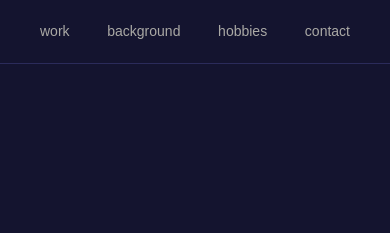
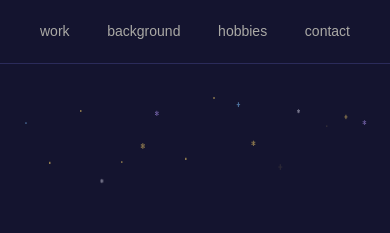
Before and after one commit to aavillatoro/adrian-villatoro, a Next.js app: page / in a window 390 px wide. Shown: the top 233 px of the page. Built offline with nearby package versions, Linux system fonts and the light colour scheme.

Commit message:
star rework and mobile fixes

```diff
--- a/src/app/globals.css
+++ b/src/app/globals.css
@@ -48,15 +48,18 @@ body {
 .star {
   position: absolute;
   line-height: 1;
-  animation: star-twinkle 7s ease-in-out infinite;
+  opacity: 0.55;
+  animation: star-twinkle 5s ease-in-out infinite;
 }
 .star-yellow { color: var(--star-yellow); }
 .star-white { color: var(--star-white); }
 .star-purple { color: var(--star-purple); }
 .star-blue { color: var(--star-blue); }
+/* lit most of the cycle with one quick dip - the dark stretch is 16% of the
+   duration, so a star is back on well under a second after going out */
 @keyframes star-twinkle {
-  0%, 100% { opacity: 0.22; }
-  50% { opacity: 0.55; }
+  0%, 42%, 58%, 100% { opacity: 0.55; }
+  50% { opacity: 0.08; }
 }
 @media (prefers-reduced-motion: reduce) {
   .star { animation: none; opacity: 0.35; }
@@ -245,7 +248,9 @@ h2 { font-size: 28px; line-height: 1.25; font-weight: 500; letter-spacing: -0.02
   .intro .hero-name { margin-bottom: 16px; }
   .intro .intro-actions { margin-top: 20px; }
   .project-list, .background-grid { grid-template-columns: 1fr; gap: 32px; }
-  .hobbies-content { grid-template-columns: 1fr; gap: clamp(12px, 3svh, 28px); text-align: center; }
+  .hobbies-content { grid-template-columns: 1fr; gap: clamp(12px, 3svh, 28px); }
+  /* logos stay centred via flex; only the paragraph reads better ranged left */
+  .hobbies-text { text-align: left; max-width: 34rem; margin-inline: auto; }
   .hobbies-logos { --logo-height: min(100px, 14svh); gap: 24px; }
   .section-title { margin-bottom: 32px; }
   h2 { font-size: 26px; }
--- a/src/app/page.tsx
+++ b/src/app/page.tsx
@@ -31,41 +31,69 @@ const projects = [
   },
 ];
 
-// stars only run down the empty gutters either side of the content column, in
-// the first and last sections. x is px from centre rather than a percentage, so
-// on a narrow viewport they slide past the edge and get clipped instead of
-// landing on the text. seeded, because Math.random would desync hydration.
-function makeStars(
-  seed: number,
-  count: number,
-  near: number,
-  far: number,
-  top: number,
-  bottom: number,
-) {
+function makeRand(seed: number) {
   let state = seed;
-  const rand = () => {
+  return () => {
     state = (state * 1664525 + 1013904223) >>> 0;
     return state / 0x100000000;
   };
+}
+
+// two zones per section, both kept to the top three quarters: a column down each
+// gutter beside the content, and a strip across the full width above it. gutter
+// x is px from centre so those stars clip off-screen rather than drifting onto
+// the text when the window narrows; the strip clears the content vertically, so
+// percentages are safe there. seeded - Math.random would desync hydration.
+function makeStars(seed: number, gutterCount: number, near: number, far: number, stripCount: number) {
+  const rand = makeRand(seed);
   const chars = ["*", "+", ".", "*", "+"];
   // cycled, not drawn at random - two thirds yellow, and every run of nine is
   // guaranteed one of each accent rather than leaving a colour out by chance
   const tints = ["yellow", "yellow", "white", "yellow", "yellow", "purple", "yellow", "yellow", "blue"];
-  return Array.from({ length: count }, (_, i) => ({
-    x: Math.round((near + rand() * (far - near)) * (rand() < 0.5 ? -1 : 1)),
-    y: +(top + rand() * (bottom - top)).toFixed(2),
-    char: chars[Math.floor(rand() * chars.length)],
-    size: +(rand() * 5 + 10).toFixed(1),
-    delay: +(rand() * 7).toFixed(2),
-    tint: tints[i % tints.length],
-  }));
+  let n = 0;
+  const star = (left: string, y: number) => {
+    const duration = +(3.4 + rand() * 3).toFixed(2);
+    return {
+      left,
+      top: `${y.toFixed(2)}%`,
+      char: chars[Math.floor(rand() * chars.length)],
+      size: +(rand() * 5 + 10).toFixed(1),
+      duration,
+      // negative, so each star loads already partway through its cycle. a
+      // positive delay would park every star at its default opacity until the
+      // timer fired, which is why they all came up lit on refresh.
+      delay: +(-rand() * duration).toFixed(2),
+      tint: tints[n++ % tints.length],
+    };
+  };
+
+  const stars = [];
+
+  // one star per band down each gutter, jittered inside its band. pure random
+  // clumps three in a corner and leaves gaps; banding keeps the spacing even.
+  const perSide = Math.round(gutterCount / 2);
+  const bandHeight = (75 - 20) / perSide;
+  for (let side = 0; side < 2; side += 1) {
+    for (let row = 0; row < perSide; row += 1) {
+      const x = Math.round((near + rand() * (far - near)) * (side === 0 ? -1 : 1));
+      // right column sits a quarter band lower so the sides don't read as pairs
+      const frac = 0.2 + side * 0.25 + rand() * 0.4;
+      stars.push(star(`calc(50% + ${x}px)`, 20 + bandHeight * (row + frac)));
+    }
+  }
+
+  // strip above the content - high enough to stay off the name and yoshi even
+  // on a short viewport, where the centred content creeps upward
+  const colWidth = 92 / stripCount;
+  for (let col = 0; col < stripCount; col += 1) {
+    stars.push(star(`${(4 + colWidth * (col + 0.15 + rand() * 0.7)).toFixed(2)}%`, 3 + rand() * 12));
+  }
+
+  return stars;
 }
 
-// near bound clears the 470px half-width of the content column; far bound keeps
-// most of them on screen at 1280px wide
-const introStars = makeStars(20260920, 14, 490, 700, 14, 90);
-const contactStars = makeStars(77712345, 12, 330, 640, 8, 90);
+const introStars = makeStars(20260920, 26, 490, 700, 16);
+const contactStars = makeStars(77712345, 24, 330, 640, 12);
 
 function Starfield({ stars }: { stars: ReturnType<typeof makeStars> }) {
   return (
@@ -75,9 +103,10 @@ function Starfield({ stars }: { stars: ReturnType<typeof makeStars> }) {
           key={i}
           className={`star star-${star.tint}`}
           style={{
-            left: `calc(50% + ${star.x}px)`,
-            top: `${star.y}%`,
+            left: star.left,
+            top: star.top,
             fontSize: `${star.size}px`,
+            animationDuration: `${star.duration}s`,
             animationDelay: `${star.delay}s`,
           }}
         >
```
